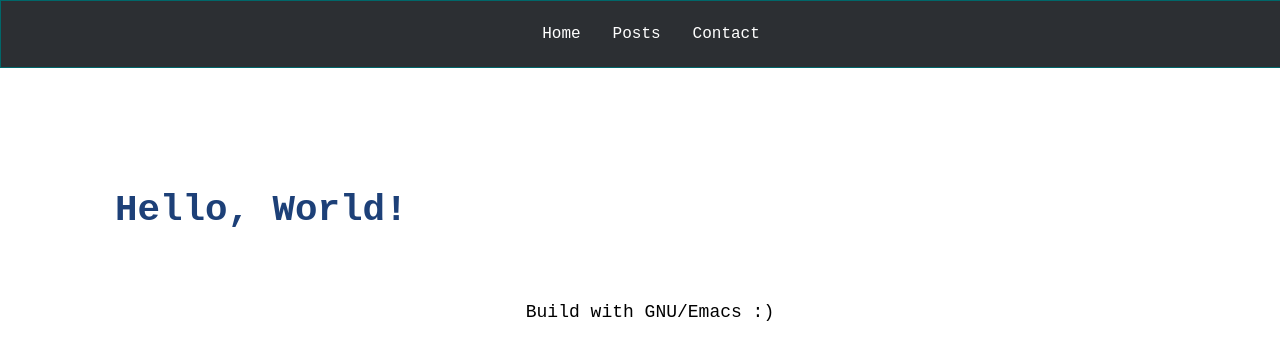
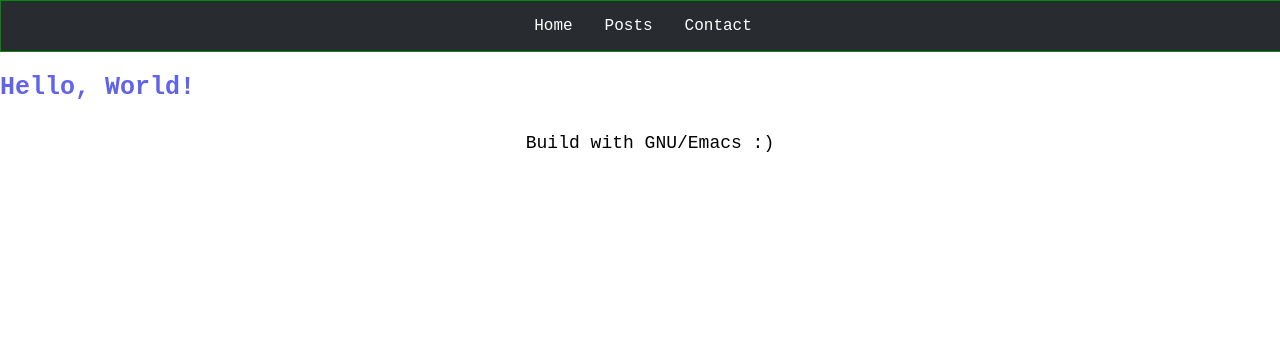
Before and after one commit to knaiskes/knaiskes.github.io, a plain HTML site: page index.html in a window 1280 px wide. Shown: the top 360 px of the page. Drawn offline with Linux system fonts and the light colour scheme.

Commit message:
Deploying to gh-pages from @ knaiskes/knaiskes.github.io@158dc10657e87ded6306ac7f477114ce5fa75123 🚀

```diff
--- a/index.html
+++ b/index.html
@@ -13,8 +13,8 @@
 </div>
 <div id="content">
 
-<div id="outline-container-orgfa58328" class="outline-2">
-<h2 id="orgfa58328">Hello, World!</h2>
+<div id="outline-container-org5c8bbdd" class="outline-2">
+<h2 id="org5c8bbdd">Hello, World!</h2>
 </div>
 </div>
 <div id="postamble" class="status">
--- a/static/css/style.css
+++ b/static/css/style.css
@@ -2,7 +2,6 @@ html {
     font-family: Hack, Courier New, Courier, monospace;*/
     /*font-family: Verdana, sans-serif;*/
     font-style: bold;
-    font-size: 25px;
 }
 
 body {
@@ -13,14 +12,8 @@ body {
     overflow-x: hidden;
 }
 
-h1,
-h2,
-h3,
-h4,
-h5,
-h6 {
-    /*font-family: Hack, Courier New, Courier, monospace;*/
-}
+p { font-size: 18px; }
+
 
 h1,
 h2,
@@ -29,8 +22,9 @@ h4,
 h5,
 h6,
 a {
-    color: #1d4078;
+    color: #6163e8;
     text-decoration: none;
+    font-size: 25px;
 }
 
 
@@ -38,10 +32,10 @@ a {
     overflow: hidden;
     width: 100%;
     text-align: center;
-    background-color: #2c2f33;
-    padding: 10px;
+    background-color: #282b30;
+    padding: 2px;
     border-style: solid;
-    border-color: #00676A;
+    border-color: #058805;
     border-width: 1px;
 }
 
@@ -55,10 +49,12 @@ a {
 
 .navbar a:hover { background-color: #7289da; }
 
-#content {
-  margin: auto;
-  max-width: 70ch;
-  padding: 2ch;
+#content.content {
+    width: 80%;
+    margin: auto;
+    margin-top: 20px;
+    padding: 20px;
+    background-color: #FCFCFC;
 }
 
 #postamble {
```
